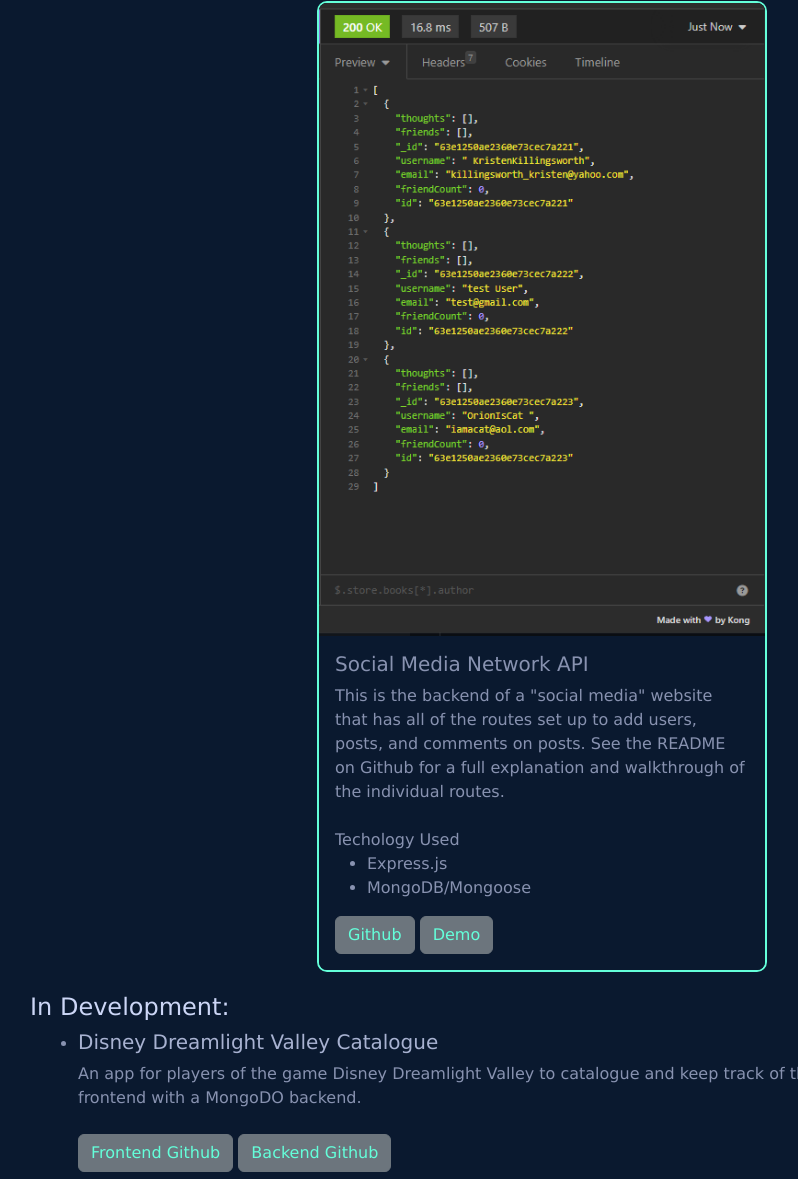
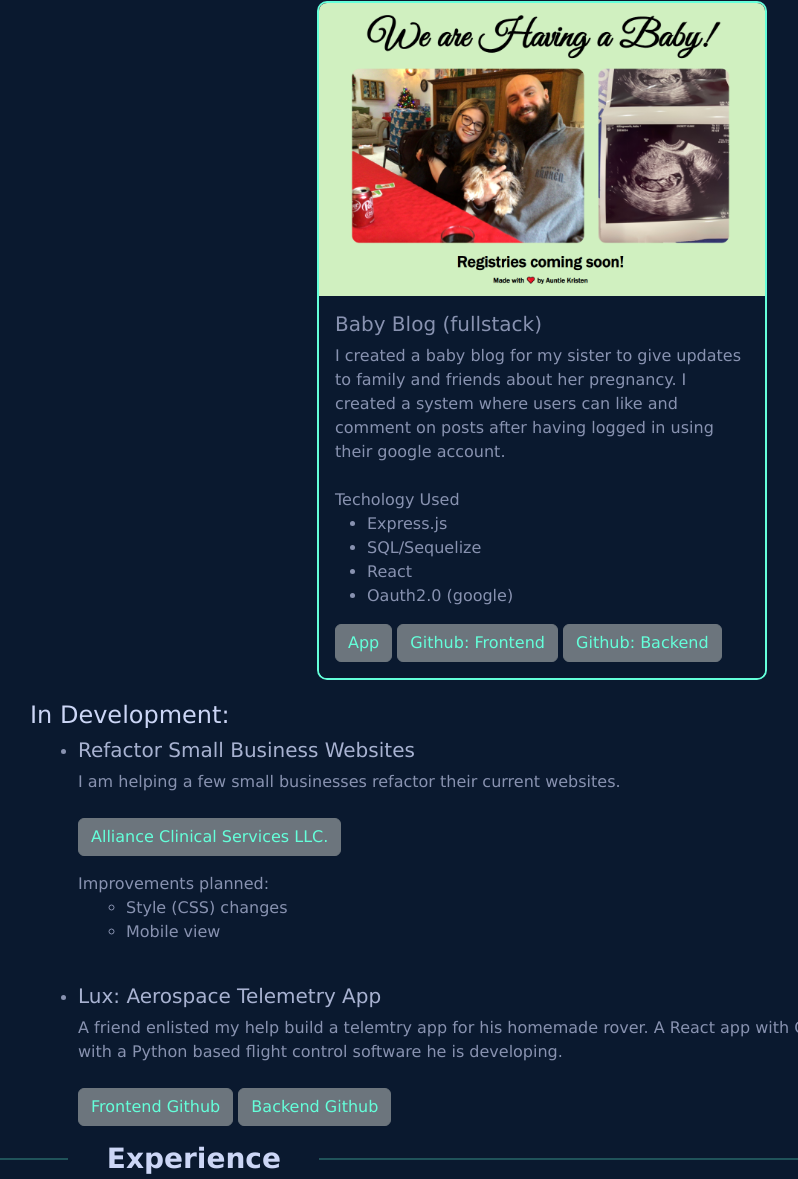
Before and after one commit to killingsworth-kristen/professional-portfolio, a plain HTML site: page index.html in a window 1280 px wide. Shown: the part 2119-3298 px from the top of the page, without its empty margins (98-896 px from the left). Drawn offline with nearby package versions, Linux system fonts and the light colour scheme.

Commit message:
update w/ baby blog

```diff
--- a/index.html
+++ b/index.html
@@ -138,18 +138,21 @@
             </div>
         </div>
         <div class="card project">
-          <img src="./assets/images/social-media-network-API.PNG" class="card-img-top" alt="social media network API screenshot">
+          <img src="./assets/images/baby-blog.PNG" class="card-img-top" alt="social media network API screenshot">
             <div class="card-body">
-              <h5 class="card-title">Social Media Network API</h5>
-              <p class="card-text">This is the backend of a "social media" website that has all of the routes set up to add users, posts, and comments on posts. See the README on Github for a full explanation and walkthrough of the individual routes.</p>
+              <h5 class="card-title">Baby Blog (fullstack)</h5>
+              <p class="card-text">I created a baby blog for my sister to give updates to family and friends about her pregnancy. I created a system where users can like and comment on posts after having logged in using their google account.</p>
               <br>
               <p class="card-text">Techology Used</p>
               <ul>
                 <li>Express.js</li>
-                <li>MongoDB/Mongoose</li>
+                <li>SQL/Sequelize</li>
+                <li>React</li>
+                <li>Oauth2.0 (google)</li>
               </ul>
-              <a href="https://github.com/killingsworth-kristen/social-network-API" target="_blank" class="btn btn-secondary" style="color:var(--green)">Github</a>
-              <a href="https://watch.screencastify.com/v/86Nxzmn1PoPTDY2dZTt9" target="_blank" class="btn btn-secondary" style="color:var(--green)">Demo</a>
+              <a href="https://katiekillingsworthbabyblog.netlify.app/" target="_blank" class="btn btn-secondary" style="color:var(--green)">App</a>
+              <a href="https://github.com/killingsworth-kristen/killingsworth-kid-blog" target="_blank" class="btn btn-secondary" style="color:var(--green)">Github: Frontend</a>
+              <a href="https://github.com/killingsworth-kristen/killingsworth-kid-backend" target="_blank" class="btn btn-secondary" style="color:var(--green)">Github: Backend</a>
             </div>
         </div>
       </div>
@@ -157,11 +160,15 @@
         <h4>In Development:</h4>
         <ul id="development-ul">
           <li>
-            <h5>Disney Dreamlight Valley Catalogue</h5>
-            <p>An app for players of the game Disney Dreamlight Valley to catalogue and keep track of the in game items purchased. React frontend with a MongoDO backend.</p>
+            <h5>Refactor Small Business Websites</h5>
+            <p>I am helping a few small businesses refactor their current websites.</p>
             <br>
-            <a href="https://github.com/killingsworth-kristen/DDV-catalogue" target="_blank" class="btn btn-secondary" style="color: var(--green)">Frontend Github</a>
-            <a href="https://github.com/killingsworth-kristen/DDV-catalogue-API" target="_blank" class="btn btn-secondary" style="color: var(--green)">Backend Github</a>
+            <a href="https://www.allianceclinicalkc.com/" target="_blank" class="btn btn-secondary" style="color: var(--green)">Alliance Clinical Services LLC.</a>
+            <p class="improvements-planned">Improvements planned:</p>
+            <ul>
+              <li>Style (CSS) changes</li>
+              <li>Mobile view</li>
+            </ul>
           </li>
           <br>
           <li>
--- a/style.css
+++ b/style.css
@@ -197,6 +197,10 @@ hr {
     margin: 0
 }
 
+.improvements-planned {
+    padding-top: 1rem;
+}
+
 .projects-cards {
     display: flex;
     justify-content: center;
@@ -229,9 +233,10 @@ hr {
 }
 
 .projects-in-dev ul {
-    padding: 0 0 2rem 0;
+    padding: 0 0 1rem 0;
     margin: 0 0 0 3rem;
 }
+
 
 /* experience section */
 .experience-title {
```
Also changed, not shown: assets/images/baby-blog.PNG (added).
